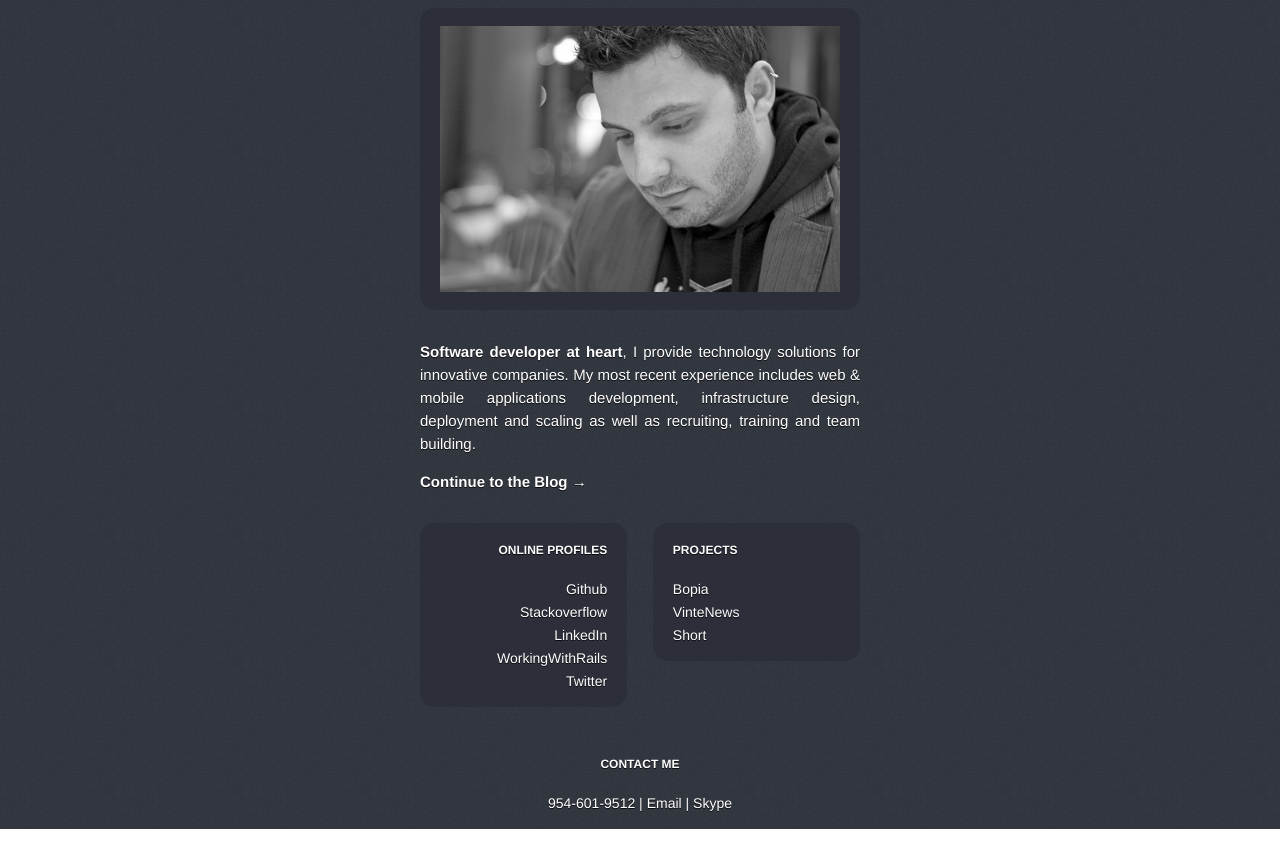
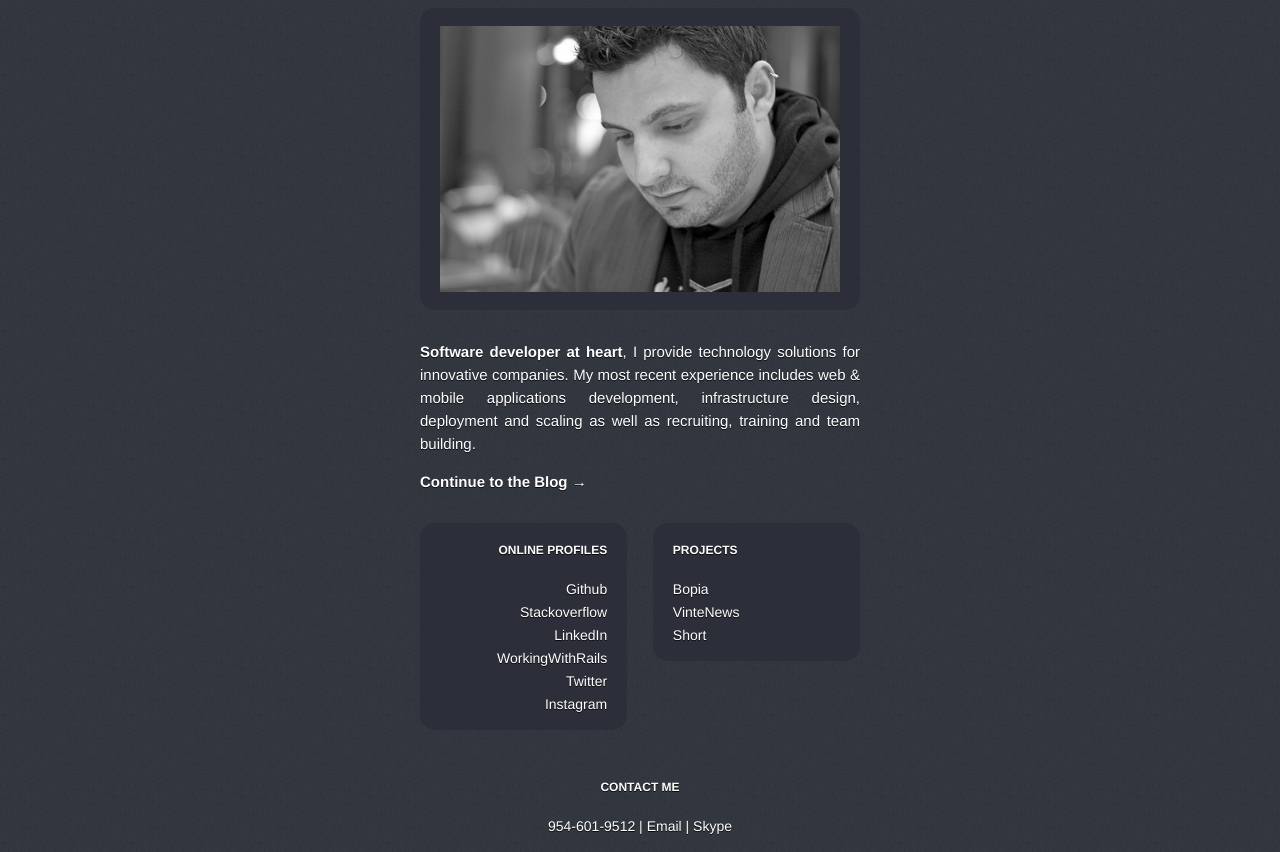
Before and after one commit to brupm/brunomiranda.com, a plain HTML site: page public/index.html in a window 1280 px wide. Shown: the part 159-1011 px from the top of the page. Before the commit the page ends 988 px from the top, so only its background shows below. Drawn offline with Linux system fonts and the light colour scheme; a script that the page names is missing.

Commit message:
Adding instagram

```diff
--- a/public/index.html
+++ b/public/index.html
@@ -146,6 +146,7 @@
         <a href="http://linkedin.com/in/brunomiranda">LinkedIn</a><br />
         <a href="http://workingwithrails.com/person/5592-bruno-miranda">WorkingWithRails</a><br />
         <a href="http://twitter.com/brupm">Twitter</a><br />
+        <a href="http://instagrid.me/brupm/" title="Instagram">Instagram</a>
       </div>
       <div id="right">
         <h4><strong>PROJECTS</strong></h4>
```
